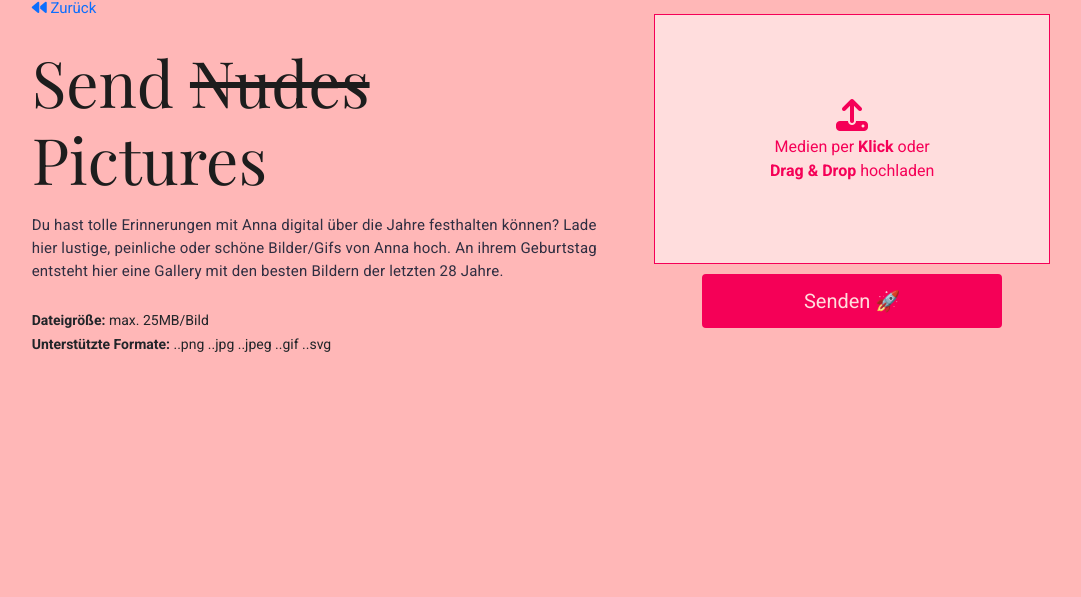
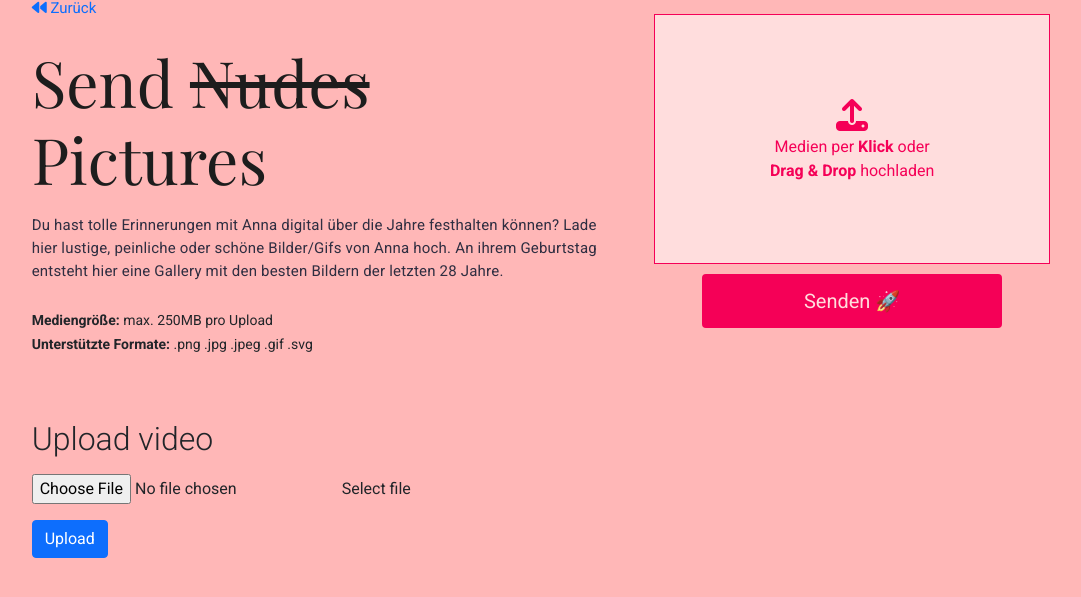
Before and after one commit to AJaeck/python-bday-app, a Flask app: page /send-pics in a window 1280 px wide. Shown: the part 100-697 px from the top of the page, without its empty margins (99-1180 px from the left). Run offline with Flask 2, Linux system fonts and the light colour scheme; some libraries are stand-ins or nearby versions.

Commit message:
minor styling and formatting

```diff
--- a/static/styles/scss/_forms.scss
+++ b/static/styles/scss/_forms.scss
@@ -42,7 +42,8 @@ form {
     cursor: pointer;
     z-index: 5;
   }
-  &-is-active {
+  &-is-active,
+  &:hover {
     box-shadow: #f5005683 0px 0px 0px 0.25rem;
     border: 0px solid #f50057 !important;
   }
--- a/static/styles/style.css
+++ b/static/styles/style.css
@@ -509,7 +509,7 @@ form textarea {
   z-index: 5;
 }
 
-.box-is-active {
+.box-is-active, .box:hover {
   box-shadow: #f5005683 0px 0px 0px 0.25rem;
   border: 0px solid #f50057 !important;
 }
--- a/templates/send-pics.html
+++ b/templates/send-pics.html
@@ -51,10 +51,10 @@
           ihrem Geburtstag entsteht hier eine Gallery mit den besten Bildern der letzten 28 Jahre.
         </p>
         <div class="text-start">
-          <small><strong>Dateigröße:</strong> max. 25MB/Bild</small>
+          <small><strong>Mediengröße:</strong> max. 250MB pro Upload </small>
         </div>
         <div class="text-start">
-          <small><strong>Unterstützte Formate:</strong>{% for ext in extensions %} .{{ ext }}{% endfor %}</small>
+          <small><strong>Unterstützte Formate:</strong>{% for ext in extensions %} {{ ext }}{% endfor %}</small>
         </div>
       </div>
       <div class="col-md-10 mx-auto col-lg-5">
@@ -81,26 +81,199 @@
           </div>
 
           <button id="submitBtn" class="text-center btn btn-custom btn-custom__reverse" type="submit" style="width: 300px">
-            <span id="spinner" class="spinner-border spinner-border-lg hide" role="status" aria-hidden="true"></span><span id="buttonText">Senden 🚀</span>
+            <i id="spinner" class="fas fa-spinner fa-pulse hide"></i><span id="buttonText">Senden 🚀</span>
           </button>
         </form>
       </div>
+    </div>
+    <div class="mb-3 mt-3">
+      <h2 class="mb-3" style="font-weight: 300">Upload video</h2>
+
+      <div class="form-group mb-3">
+        <div class="custom-file">
+          <input type="file" class="custom-file-input" name="file_input" id="file_input" oninput="input_filename();" />
+          <label id="file_input_label" class="custom-file-label" for="image">Select file</label>
+        </div>
+      </div>
+
+      <button onclick="upload('upload-video')" id="upload_btn" class="btn btn-primary">Upload</button>
+
+      <button class="btn btn-primary d-none" id="loading_btn" type="button" disabled>
+        <span class="spinner-border spinner-border-sm" role="status" aria-hidden="true"></span>
+        Uploading...
+      </button>
+
+      <button type="button" id="cancel_btn" class="btn btn-secondary d-none">Cancel upload</button>
+
+      <div id="progress_wrapper" class="d-none">
+        <label id="progress_status"></label>
+        <div class="progress mb-3">
+          <div id="progress" class="progress-bar" role="progressbar" aria-valuenow="25" aria-valuemin="0" aria-valuemax="100"></div>
+        </div>
+      </div>
+
+      <div id="alert_wrapper"></div>
     </div>
   </div>
 </body>
 <script src="{{ url_for('static', filename='js/drag_drop.js')}}"></script>
 <script>
-  form = document.getElementById("upload_form");
-  button = document.getElementById("submitBtn");
-  buttonText = document.getElementById("buttonText");
-  spinner = document.getElementById("spinner");
-  form.addEventListener("submit", addLoadingButton);
-  function addLoadingButton() {
-    button.disabled = true;
-    const loadingButton = document.createElement("button");
-    spinner.classList.add("show");
-    spinner.classList.remove("hide");
-    buttonText.innerHTML = " Uploading...";
+  // Get a reference to the progress bar, wrapper & status label
+  var progress = document.getElementById("progress");
+  var progress_wrapper = document.getElementById("progress_wrapper");
+  var progress_status = document.getElementById("progress_status");
+
+  // Get a reference to the 3 buttons
+  var upload_btn = document.getElementById("upload_btn");
+  var loading_btn = document.getElementById("loading_btn");
+  var cancel_btn = document.getElementById("cancel_btn");
+
+  // Get a reference to the alert wrapper
+  var alert_wrapper = document.getElementById("alert_wrapper");
+
+  // Get a reference to the file input element & input label
+  var input = document.getElementById("file_input");
+  var file_input_label = document.getElementById("file_input_label");
+
+  // Function to show alerts
+  function show_alert(message, alert) {
+    alert_wrapper.innerHTML = `
+    <div id="alert" class="alert alert-${alert} alert-dismissible fade show" role="alert">
+      <span>${message}</span>
+      <button type="button" class="close" data-dismiss="alert" aria-label="Close">
+        <span aria-hidden="true">&times;</span>
+      </button>
+    </div>
+  `;
+  }
+
+  // Function to upload file
+  function upload(url) {
+    // Reject if the file input is empty & throw alert
+    if (!input.value) {
+      show_alert("No file selected", "warning");
+
+      return;
+    }
+
+    // Create a new FormData instance
+    var data = new FormData();
+
+    // Create a XMLHTTPRequest instance
+    var request = new XMLHttpRequest();
+
+    // Set the response type
+    request.responseType = "json";
+
+    // Clear any existing alerts
+    alert_wrapper.innerHTML = "";
+
+    // Disable the input during upload
+    input.disabled = true;
+
+    // Hide the upload button
+    upload_btn.classList.add("d-none");
+
+    // Show the loading button
+    loading_btn.classList.remove("d-none");
+
+    // Show the cancel button
+    cancel_btn.classList.remove("d-none");
+
+    // Show the progress bar
+    progress_wrapper.classList.remove("d-none");
+
+    // Get a reference to the file
+    var file = input.files[0];
+
+    // Get a reference to the filename
+    var filename = file.name;
+
+    // Get a reference to the filesize & set a cookie
+    var filesize = file.size;
+    document.cookie = `filesize=${filesize}`;
+
+    // Append the file to the FormData instance
+    data.append("file", file);
+
+    // request progress handler
+    request.upload.addEventListener("progress", function (e) {
+      // Get the loaded amount and total filesize (bytes)
+      var loaded = e.loaded;
+      var total = e.total;
+
+      // Calculate percent uploaded
+      var percent_complete = (loaded / total) * 100;
+
+      // Update the progress text and progress bar
+      progress.setAttribute("style", `width: ${Math.floor(percent_complete)}%`);
+      progress_status.innerText = `${Math.floor(percent_complete)}% uploaded`;
+    });
+
+    // request load handler (transfer complete)
+    request.addEventListener("load", function (e) {
+      if (request.status == 200) {
+        show_alert(`${request.response.message}`, "success");
+      } else {
+        show_alert(`Error uploading file`, "danger");
+      }
+
+      reset();
+    });
+
+    // request error handler
+    request.addEventListener("error", function (e) {
+      reset();
+
+      show_alert(`Error uploading file`, "warning");
+    });
+
+    // request abort handler
+    request.addEventListener("abort", function (e) {
+      reset();
+
+      show_alert(`Upload cancelled`, "primary");
+    });
+
+    // Open and send the request
+    request.open("post", url);
+    request.send(data);
+
+    cancel_btn.addEventListener("click", function () {
+      request.abort();
+    });
+  }
+
+  // Function to update the input placeholder
+  function input_filename() {
+    file_input_label.innerText = input.files[0].name;
+  }
+
+  // Function to reset the page
+  function reset() {
+    // Clear the input
+    input.value = null;
+
+    // Hide the cancel button
+    cancel_btn.classList.add("d-none");
+
+    // Reset the input element
+    input.disabled = false;
+
+    // Show the upload button
+    upload_btn.classList.remove("d-none");
+
+    // Hide the loading button
+    loading_btn.classList.add("d-none");
+
+    // Hide the progress bar
+    progress_wrapper.classList.add("d-none");
+
+    // Reset the progress bar state
+    progress.setAttribute("style", `width: 0%`);
+
+    // Reset the input placeholder
+    file_input_label.innerText = "Select file";
   }
 </script>
 {% endblock %}
```
Also changed, not shown: 1 other file.
